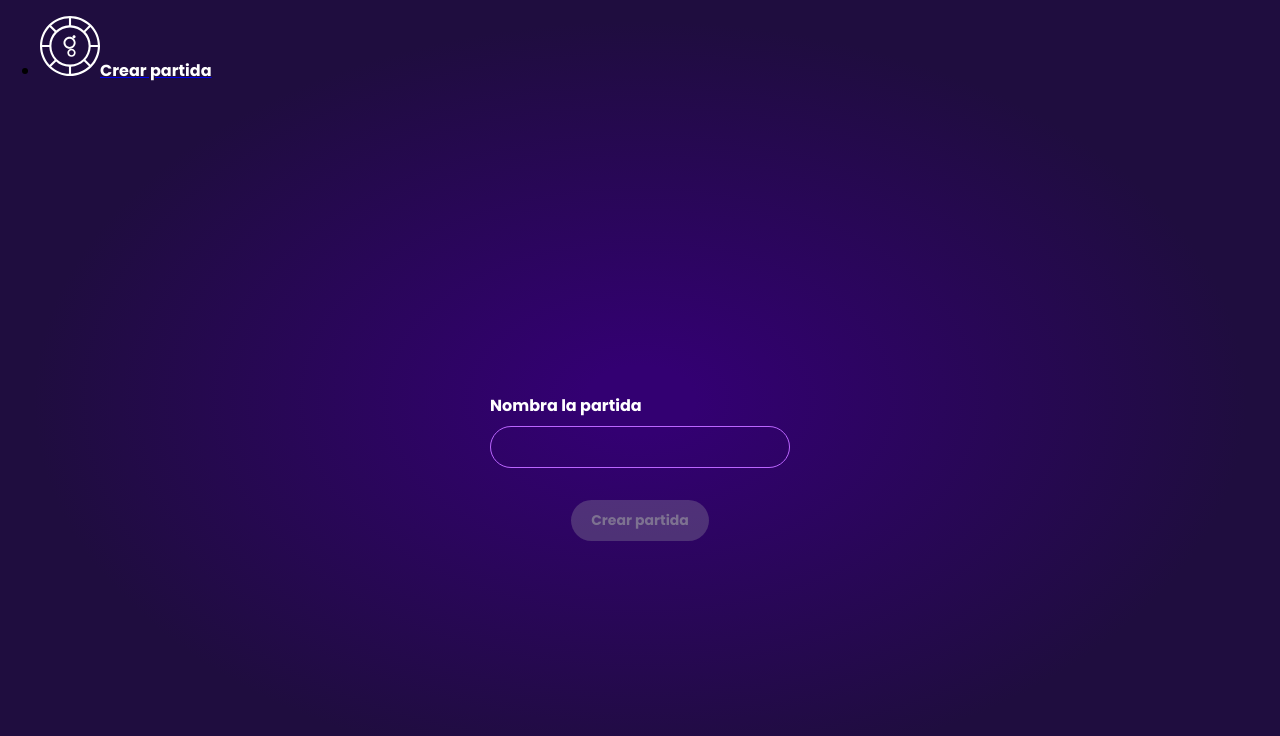
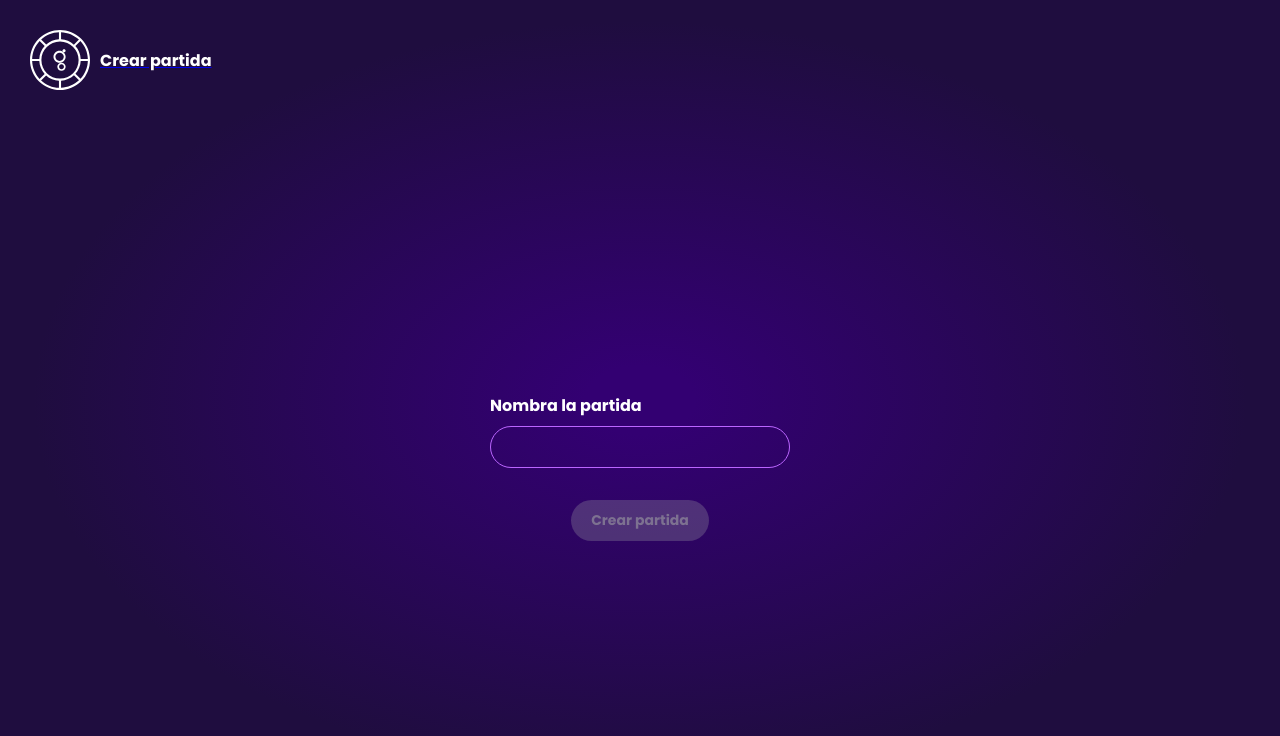
Before and after one commit to Edwinmarr/planning-poker, a React (Vite) app in the folder planning-poker/: page / in a window 1280 px wide. Shown: the top 736 px of the page. Built offline with nearby package versions, Linux system fonts and the light colour scheme.

Commit message:
se corrige header

```diff
--- a/planning-poker/src/components/atoms/Logo/Logo.module.scss
+++ b/planning-poker/src/components/atoms/Logo/Logo.module.scss
@@ -0,0 +1,11 @@
+.logo-container{
+  display: flex;
+  align-items: center;
+  justify-content: flex-start;
+  margin: 30px;
+  width: 25vw;
+  label {
+    padding: 10px;
+  }
+
+}
--- a/planning-poker/src/components/molecules/FormCreateRoom/FormCreateRoom.tsx
+++ b/planning-poker/src/components/molecules/FormCreateRoom/FormCreateRoom.tsx
@@ -3,13 +3,13 @@ import InputField from "../../atoms/InputField/InputField";
 import Button from "../../atoms/Button/Button";
 import styles from "./FormCreateRoom.module.scss";
 import Label from "../../atoms/Label/Label";
-import { useNavigate } from "react-router-dom";
+//import { useNavigate } from "react-router-dom";
 
 export const FormCreateRoom = () => {
   const [inputValue, setInputValue] = useState("");
   const [errorMessage, setErrorMessage] = useState("");
   const [isValid, setIsValid] = useState(false);
-  const navigate = useNavigate();
+  //const navigate = useNavigate();
 
   const validateInput = (value: string) => {
     const specialCharsRegex = /[_.*#/-]/;
@@ -42,7 +42,8 @@ export const FormCreateRoom = () => {
   };
 
   const handleCreateRoom = () => {
-    navigate(`/partida/${inputValue}`);
+    //navigate(`/partida/${inputValue}`);
+    alert(`Sala creada con nombre ${inputValue}`);
   };
 
   const handleOnChangeInput = (event: React.ChangeEvent<HTMLInputElement>) => {
--- a/planning-poker/src/components/molecules/Header/Header.module.scss
+++ b/planning-poker/src/components/molecules/Header/Header.module.scss
@@ -0,0 +1,17 @@
+.header-nav-container{
+  &__ul {
+    list-style: none;
+    padding: 0;
+    margin: 0;
+
+    &__li_logo {
+      width: 25vw;
+      margin: 0px;
+    }
+  }
+  .label{
+    font-size: 1.5rem;
+    font-weight: 700;
+    margin-right: 1rem;
+  }
+}
--- a/planning-poker/src/components/molecules/Header/Header.tsx
+++ b/planning-poker/src/components/molecules/Header/Header.tsx
@@ -1,6 +1,7 @@
 import { FC } from "react";
 import Logo from "../../atoms/Logo/Logo";
 import { Link } from "react-router-dom";
+import styles from "./Header.module.scss";
 
 interface Props {
   logoLabel?: string;
@@ -9,9 +10,9 @@ interface Props {
 const Header: FC<Props> = ({ logoLabel }) => {
   return (
     <>
-      <nav>
-        <ul>
-          <li>
+      <nav className={styles["header-nav-container"]}>
+        <ul className={styles["header-nav-container__ul"]}>
+          <li className={styles["header-nav-container__ul__li_logo"]}>
             <Link to="/">{<Logo label={logoLabel || ""} />}</Link>
           </li>
         </ul>
```
